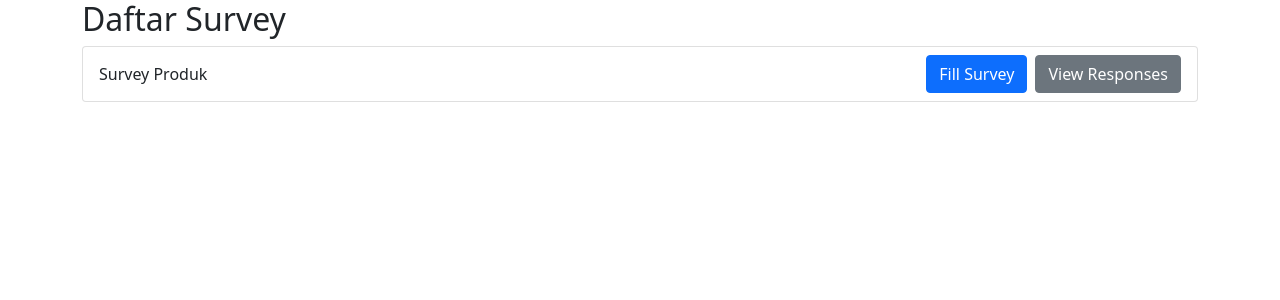
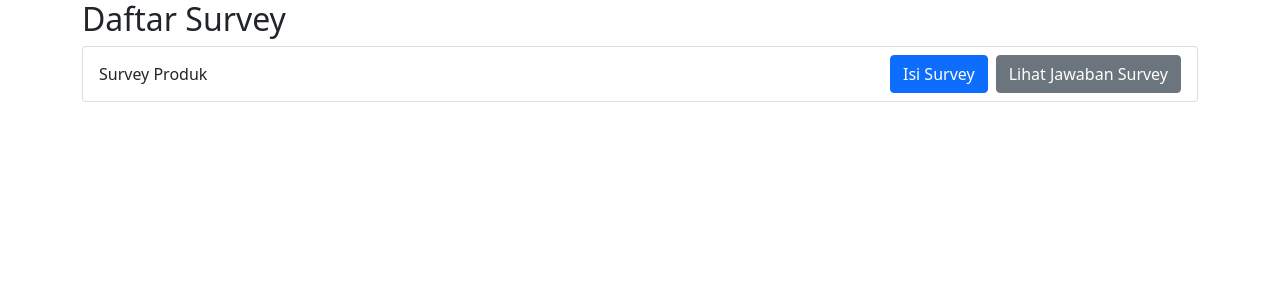
Before and after one commit to EdoPutraKesuma/Survey-Web, a PHP site: page /list_surveys.php in a window 1280 px wide. Shown: the top 300 px of the page. Run offline with PHP 8.4, Linux system fonts and the light colour scheme; data comes from the database, SQL or seed files in the repository.

Commit message:
Add files via upload

```diff
--- a/index.php
+++ b/index.php
@@ -66,8 +66,8 @@ $conn->close();
                     echo "<div><strong>" . htmlspecialchars($row['title']) . "</strong><br>";
                     echo "<small>" . htmlspecialchars($row['description']) . "</small></div>";
                     echo "<div>";
-                    echo "<a href='fill_survey.php?id=" . $row["id"] . "' class='btn btn-primary me-2'>Fill Survey</a>";
-                    echo "<a href='view_responses.php?id=" . $row["id"] . "' class='btn btn-secondary'>View Responses</a>";
+                    echo "<a href='fill_survey.php?id=" . $row["id"] . "' class='btn btn-primary me-2'>Isi Survey</a>";
+                    echo "<a href='view_responses.php?id=" . $row["id"] . "' class='btn btn-secondary'>Lihat Jawaban Survey</a>";
                     echo "</div>";
                     echo "</li>";
                 }
--- a/list_surveys.php
+++ b/list_surveys.php
@@ -13,7 +13,7 @@ $conn->close();
     <meta charset="UTF-8">
     <meta name="viewport" content="width=device-width, initial-scale=1.0">
     <link href="https://cdn.jsdelivr.net/npm/bootstrap@5.1.3/dist/css/bootstrap.min.css" rel="stylesheet">
-    <title>List of Surveys</title>
+    <title>Daftar Surveys</title>
 </head>
 
 <body>
@@ -26,8 +26,8 @@ $conn->close();
                 echo "<div class='list-group-item d-flex justify-content-between align-items-center'>";
                 echo "<span>" . htmlspecialchars($row['title']) . "</span>";
                 echo "<div>";
-                echo "<a href='fill_survey.php?id=" . $row["id"] . "' class='btn btn-primary me-2'>Fill Survey</a>";  // Tombol untuk mengisi survey
-                echo "<a href='view_responses.php?id=" . $row["id"] . "' class='btn btn-secondary'>View Responses</a>";  // Tombol untuk melihat respons
+                echo "<a href='fill_survey.php?id=" . $row["id"] . "' class='btn btn-primary me-2'>Isi Survey</a>";  // Tombol untuk mengisi survey
+                echo "<a href='view_responses.php?id=" . $row["id"] . "' class='btn btn-secondary'>Lihat Jawaban Survey</a>";  // Tombol untuk melihat respons
                 echo "</div>";
                 echo "</div>";
             }
```
